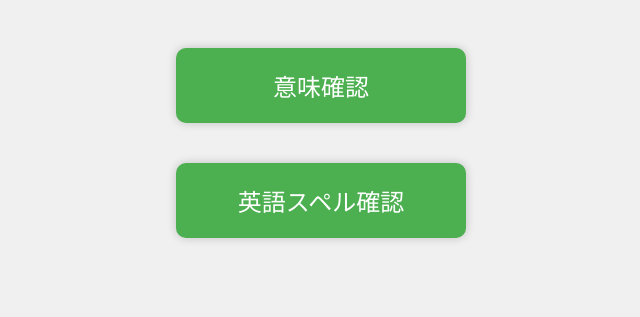
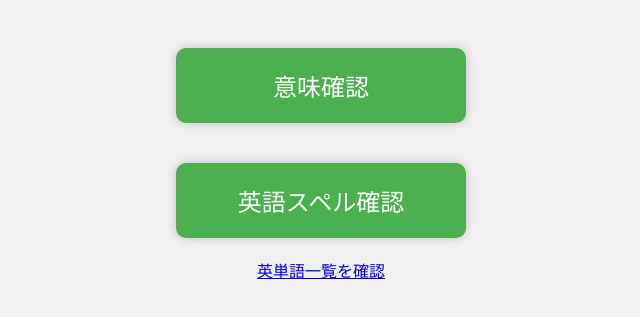
Before and after one commit to Yuki-1018/apps, a plain HTML site: page index.html in a window 1280 px wide. Shown: the part 125-442 px from the top of the page, without its empty margins (319-959 px from the left). Drawn offline with Linux system fonts and the light colour scheme.

Commit message:
Update index.html

```diff
--- a/index.html
+++ b/index.html
@@ -64,6 +64,7 @@
   <div class="mode-container">
     <a class="mode-button" href="meaning.html">意味確認</a>
     <a class="mode-button" href="type.html">英語スペル確認</a>
+        <a href="type.html">英単語一覧を確認</a>
   </div>
 </body>
 </html>
```
